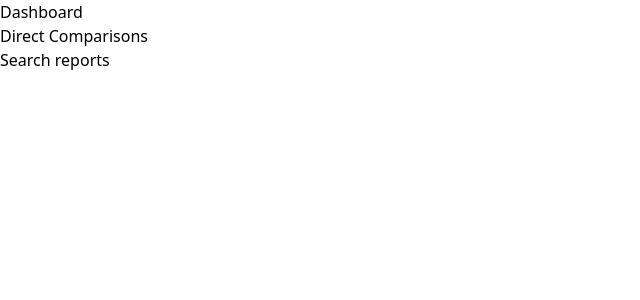
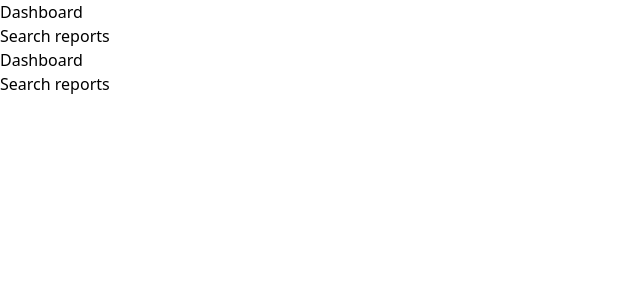
Before and after one commit to agbenchmark/agbenchmark-frontend, a Next.js app: page /data in a window 1280 px wide. Shown: the top 300 px of the page, without its empty margins (0-640 px from the left). Built offline with nearby package versions, Linux system fonts and the light colour scheme; no server answers.

Commit message:
data page components

```diff
--- /dev/null
+++ b/src/components/data/Dashboard.tsx
@@ -0,0 +1,21 @@
+import React, { useState } from "react";
+import tw from "tailwind-styled-components";
+
+interface DashboardProps {
+  data: any;
+}
+
+const Dashboard: React.FC<DashboardProps> = ({ data }) => {
+  return (
+    <DashboardContainer>
+      <div>Dashboard</div>
+      <div>Search reports</div>
+    </DashboardContainer>
+  );
+};
+
+export default Dashboard;
+
+const DashboardContainer = tw.div`
+
+`;
--- /dev/null
+++ b/src/components/data/Reports.tsx
@@ -0,0 +1,21 @@
+import React, { useState } from "react";
+import tw from "tailwind-styled-components";
+
+interface ReportsProps {
+  data: any;
+}
+
+const Reports: React.FC<ReportsProps> = ({ data }) => {
+  return (
+    <ReportsContainer>
+      <div>Dashboard</div>
+      <div>Search reports</div>
+    </ReportsContainer>
+  );
+};
+
+export default Reports;
+
+const ReportsContainer = tw.div`
+
+`;
--- a/src/components/Graph.tsx
+++ b/src/components/index/Graph.tsx
@@ -4,7 +4,7 @@ import { DataSet } from "vis-data";
 
 import tw from "tailwind-styled-components";
 
-import { GraphNode, TaskData } from "../lib/types";
+import { GraphNode, TaskData } from "../../lib/types";
 
 interface GraphEdge {
   id: string;
--- a/src/components/RunData.tsx
+++ b/src/components/index/RunData.tsx
@@ -1,5 +1,5 @@
 import React, { useState } from "react";
-import { LatestRun } from "../lib/types";
+import { LatestRun } from "../../lib/types";
 import tw from "tailwind-styled-components";
 
 const RunData: React.FC<{ latestRun: LatestRun }> = ({ latestRun }) => {
--- a/src/components/SelectedTask.tsx
+++ b/src/components/index/SelectedTask.tsx
@@ -2,7 +2,7 @@ import React, { useState } from "react";
 
 import tw from "tailwind-styled-components";
 
-import { TaskData } from "../lib/types";
+import { TaskData } from "../../lib/types";
 import MockCheckbox from "./MockCheckbox";
 
 interface SelectedTaskProps {
--- a/src/components/TaskInfo.tsx
+++ b/src/components/index/TaskInfo.tsx
@@ -2,7 +2,7 @@ import React, { useState } from "react";
 
 import tw from "tailwind-styled-components";
 
-import { TaskData } from "../lib/types";
+import { TaskData } from "../../lib/types";
 import RunData from "./RunData";
 import SelectedTask from "./SelectedTask";
 import MockCheckbox from "./MockCheckbox";
--- a/src/pages/data.tsx
+++ b/src/pages/data.tsx
@@ -1,12 +1,31 @@
-import React, { useState } from "react";
+import React, { useState, useEffect } from "react";
 import tw from "tailwind-styled-components";
 
+import Dashboard from "~/components/data/Dashboard";
+import Reports from "~/components/data/Reports";
+
 const DataPage: React.FC = () => {
+  const [data, setData] = useState<any>([]);
+  const getData = async () => {
+    try {
+      let url = `http://localhost:8000/data`;
+      const response = await fetch(url);
+      const responseData = await response.json();
+
+      setData(responseData);
+    } catch (error) {
+      console.error("There was an error fetching the data", error);
+    }
+  };
+
+  useEffect(() => {
+    getData();
+  }, []);
+
   return (
     <PageContainer>
-      <div>Dashboard</div>
-      <div>Direct Comparisons</div>
-      <div>Search reports</div>
+      <Dashboard data={data} />
+      <Reports data={data} />
     </PageContainer>
   );
 };
--- a/src/pages/index.tsx
+++ b/src/pages/index.tsx
@@ -2,8 +2,8 @@ import { useEffect, useState } from "react";
 import Head from "next/head";
 import tw from "tailwind-styled-components";
 
-import Graph from "../components/Graph";
-import TaskInfo from "../components/TaskInfo";
+import Graph from "../components/index/Graph";
+import TaskInfo from "../components/index/TaskInfo";
 import { TaskData } from "../lib/types";
 
 const Home = () => {
```
Also changed, not shown: src/components/index/MockCheckbox.tsx (renamed from src/components/MockCheckbox.tsx).
